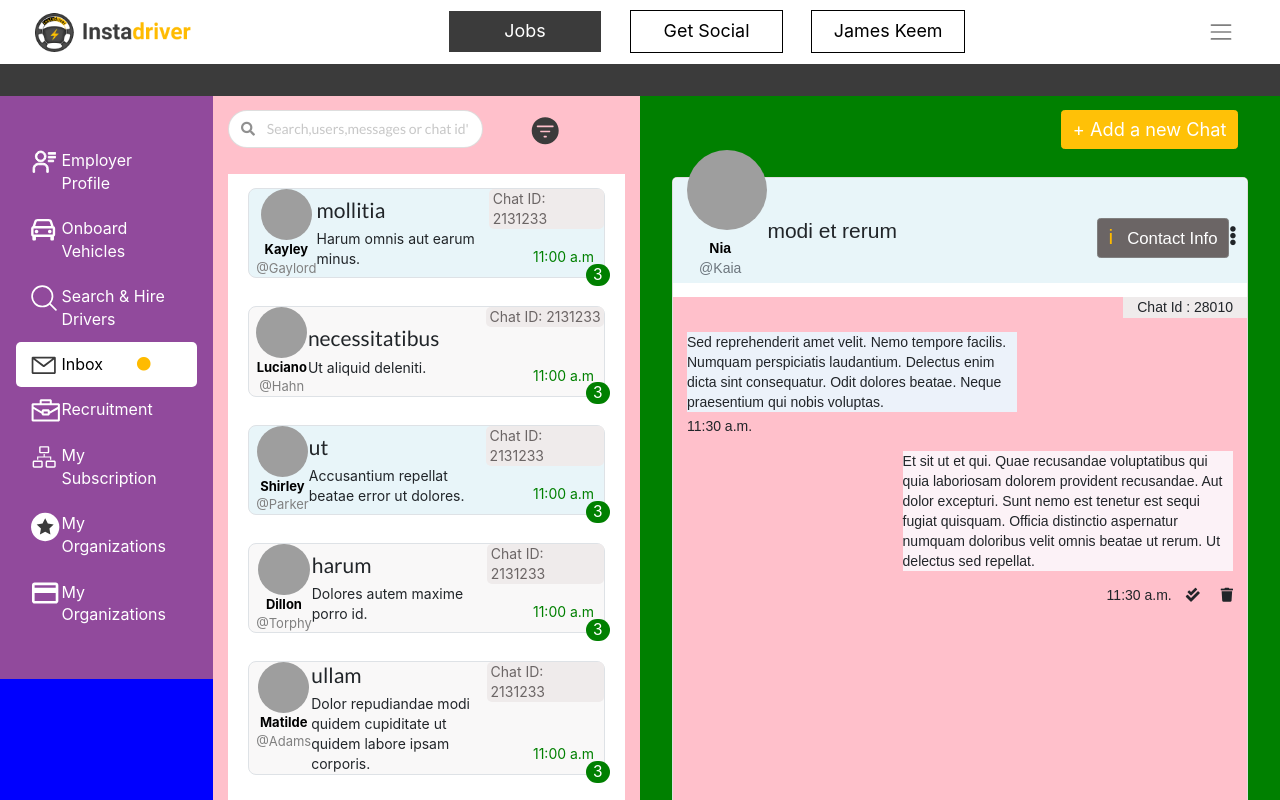
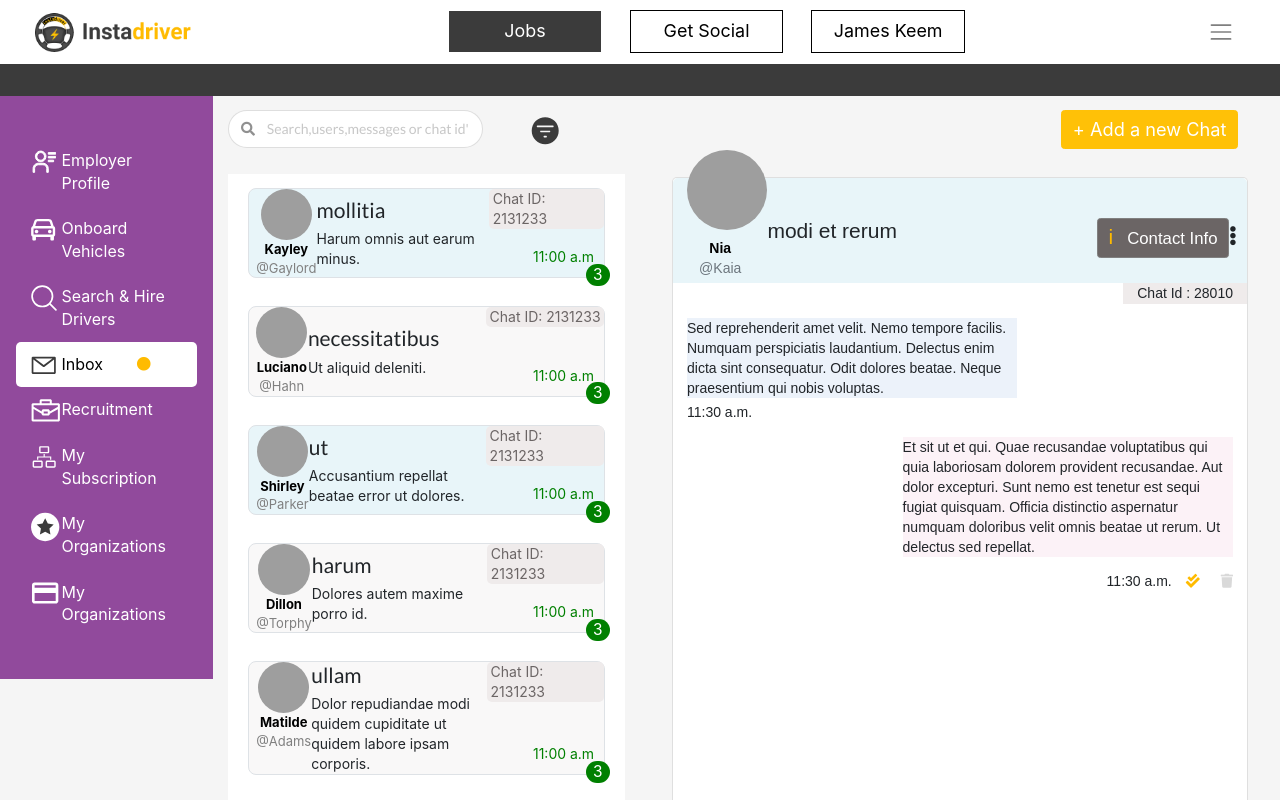
Before and after one commit to AbbyB97/FS_assignment, a React (Create React App) app: page / in a window 1280 px wide. Shown: the top 800 px of the page. Built offline with nearby package versions, Linux system fonts and the light colour scheme; grey boxes are pictures that could not be loaded.

Commit message:
removed reference backgrounds

```diff
--- a/src/App.js
+++ b/src/App.js
@@ -16,11 +16,11 @@ const App = () => {
       <hr />
       <div className="container-fluid">
         <Row>
-          <Col style={{ backgroundColor: "blue" }} md={4} lg={3} xl={2}>
+          <Col style={{ backgroundColor: "#f5f5f5" }} md={4} lg={3} xl={2}>
             <Sidebar />
           </Col>
           <Col
-            style={{  backgroundColor: "pink" }}
+            style={{ backgroundColor:"#f5f5f5" }}
             md={3}
             lg={4}
             xl={4}
@@ -28,7 +28,7 @@ const App = () => {
             <Searchbar />
             <MessageList />
           </Col>
-          <Col style={{ backgroundColor: "green" }} md={5} lg={5} xl={6}>
+          <Col style={{ backgroundColor: "#f5f5f5" }} md={5} lg={5} xl={6}>
             <Row>
               <Button
                 variant="warning"
--- a/src/components/Chatbox.js
+++ b/src/components/Chatbox.js
@@ -35,10 +35,8 @@ const CardHeader = styled("div")`
 `;
 
 const MessagesContainer = styled("div")`
-  background-color: pink;
   width: 100%;
   height: 600px;
-  margin-top: 1rem;
   overflow: scroll;
   overflow-x: hidden;
 
@@ -144,9 +142,9 @@ const Chatbox = () => {
 
           <div style={{ textAlign: "right" }}>
             <span>11:30 a.m.</span>
-            <i class="fas fa-check-double mr-4"></i>
+            <i style={{color:"#ffbb00"}} class="fas fa-check-double mr-4"></i>
             <span>
-              <i class="fas fa-trash"></i>
+              <i style={{color:"#d9d9d9"}} class="fas fa-trash"></i>
             </span>
           </div>
         </div>
```
Also changed, not shown: 1 other file (tests, documents, lock files or other folders).
